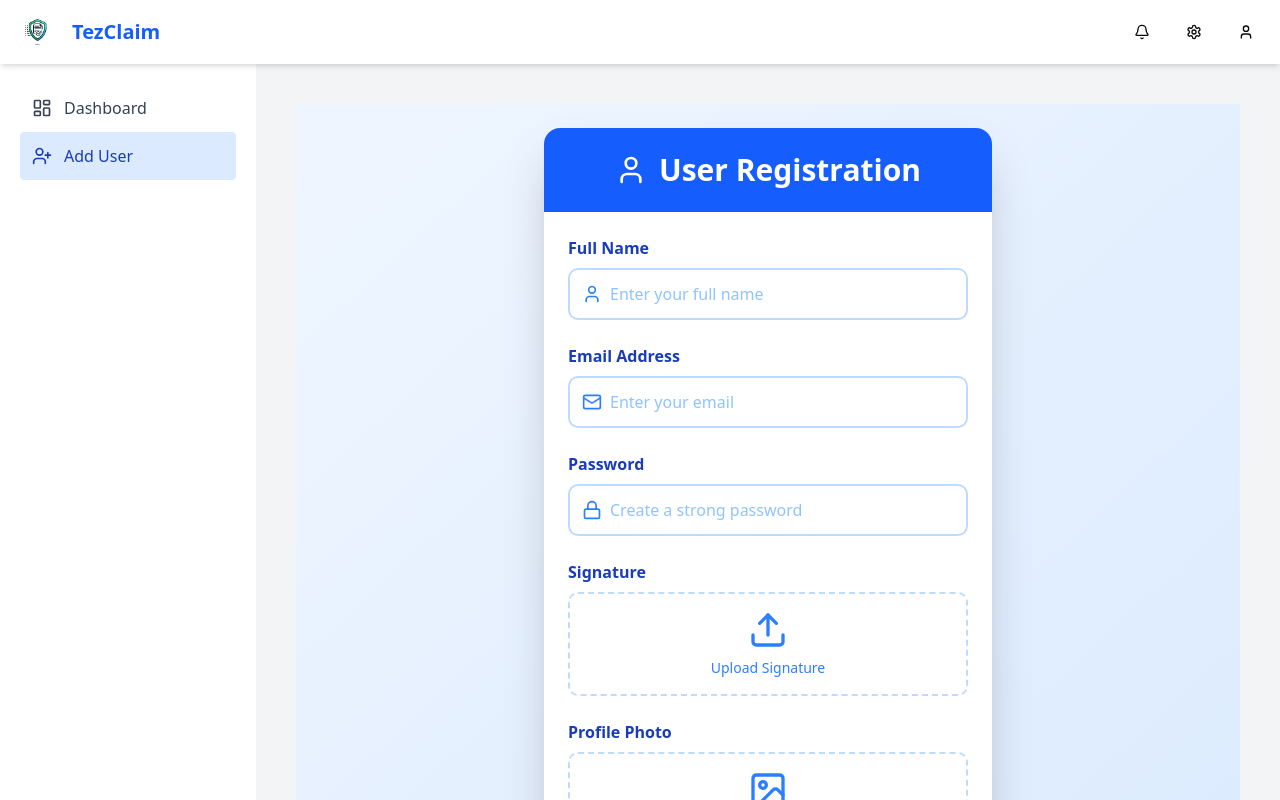
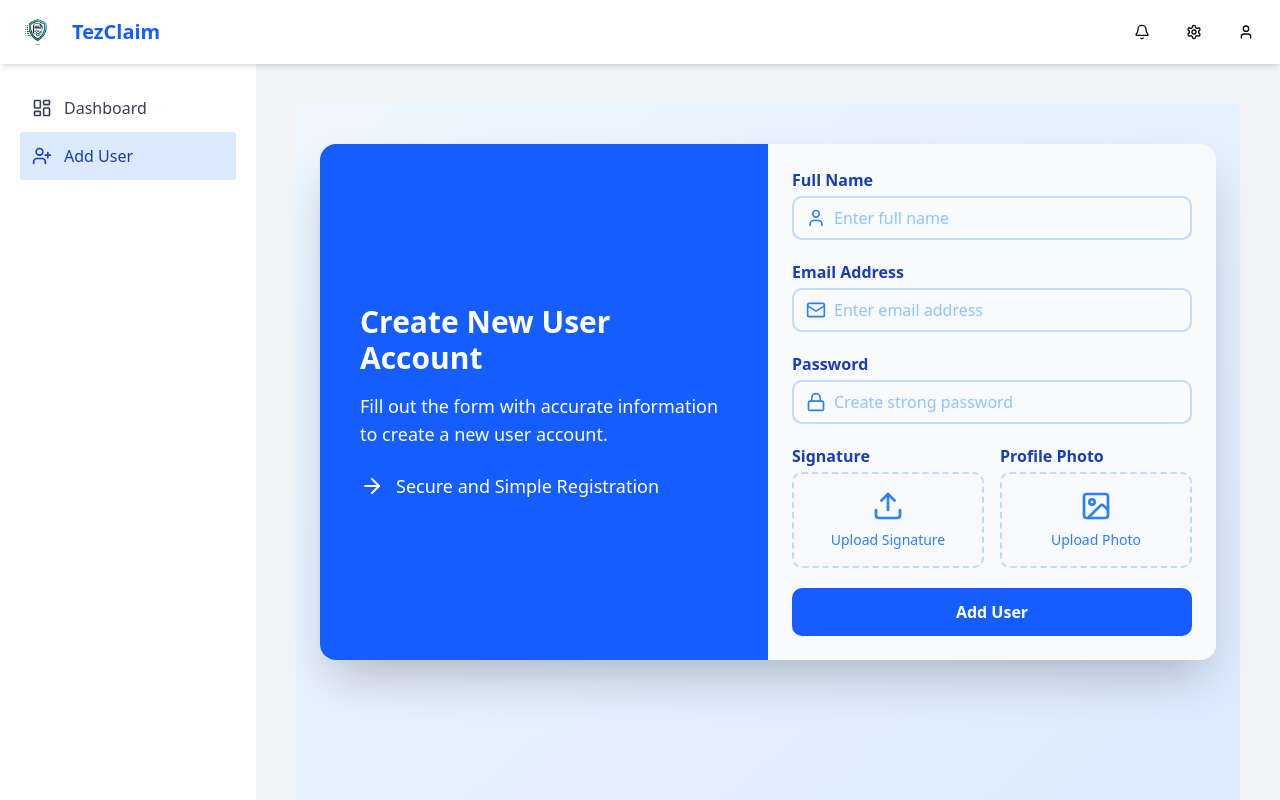
Before and after one commit to 20-HITESH-04/HackVerse_Brogrammers, a Next.js app in the folder my-app/: page /admin/addUser in a window 1280 px wide. Built offline with nearby package versions, Linux system fonts and the light colour scheme.

Commit message:
update addUser UI

```diff
--- a/my-app/app/admin/addUser/page.jsx
+++ b/my-app/app/admin/addUser/page.jsx
@@ -1,20 +1,27 @@
 "use client";
 
 import { useState } from "react";
-import { User, Mail, Lock, Image, Upload } from "lucide-react";
+import { User, Mail, Lock, Image, Upload, ArrowRight } from "lucide-react";
 
 const AddUser = () => {
   const [fullName, setFullName] = useState("");
   const [email, setEmail] = useState("");
   const [password, setPassword] = useState("");
-  const [signature, setSignature] = useState("");
-  const [photo, setPhoto] = useState("");
+  const [signature, setSignature] = useState(null);
+  const [photo, setPhoto] = useState(null);
   const [isSubmitting, setIsSubmitting] = useState(false);
 
   const handleFileUpload = (e, setState) => {
     const file = e.target.files[0];
     if (file) {
-      setState(file); // Store file object instead of Base64
+      const reader = new FileReader();
+      reader.onloadend = () => {
+        setState({
+          file: file,
+          preview: reader.result
+        });
+      };
+      reader.readAsDataURL(file);
     }
   };
 
@@ -22,32 +29,25 @@ const AddUser = () => {
     e.preventDefault();
     setIsSubmitting(true);
 
-    // Existing validation logic
     if (!fullName || !email || !password || !signature || !photo) {
-      console.error("All fields are required.");
+      alert("All fields are required.");
       setIsSubmitting(false);
       return;
     }
 
     if (password.length < 6) {
-      console.error("Password must be at least 6 characters long.");
+      alert("Password must be at least 6 characters long.");
       setIsSubmitting(false);
       return;
     }
 
     try {
-      console.log("Registering user...");
-      console.log("fullName:", fullName);
-      console.log("email:", email);
-      console.log("password:", password);
-      console.log("signature:", signature);
-      console.log("photo:", photo);
       const formData = new FormData();
       formData.append("fullName", fullName);
       formData.append("email", email);
       formData.append("password", password);
-      formData.append("signature", signature); // File object
-      formData.append("photo", photo); // File object
+      formData.append("signature", signature.file);
+      formData.append("photo", photo.file);
 
       const response = await fetch("http://localhost:3001/api/user/register", {
         method: "POST",
@@ -59,96 +59,83 @@ const AddUser = () => {
         throw new Error(data.message || "Failed to register user");
       }
 
-      console.log("User added successfully:", data);
-      // Reset form
+      alert("User added successfully!");
       setFullName("");
       setEmail("");
       setPassword("");
-      setSignature("");
-      setPhoto("");
+      setSignature(null);
+      setPhoto(null);
     } catch (error) {
-      console.error("Error adding user:", error);
+      alert(`Error adding user: ${error.message}`);
     } finally {
       setIsSubmitting(false);
     }
   };
 
   return (
-    <div className="min-h-screen bg-gradient-to-br from-blue-50 to-blue-100 flex items-center justify-center p-6">
-      <div className="w-full max-w-md bg-white shadow-2xl rounded-2xl overflow-hidden">
-        <div className="bg-blue-600 p-6 text-center">
-          <h2 className="text-3xl font-bold text-white flex items-center justify-center gap-3">
-            <User className="w-8 h-8" />
-            User Registration
-          </h2>
+    <div className="min-h-screen bg-gradient-to-br from-blue-50 to-blue-100 flex items-start justify-center p-4 pt-10">
+      <div className="w-full max-w-4xl bg-white shadow-2xl rounded-2xl overflow-hidden flex">
+        <div className="w-1/2 bg-blue-600 p-10 flex flex-col justify-center text-white relative">
+          <h2 className="text-3xl font-bold mb-4">Create New User Account</h2>
+          <p className="text-lg mb-6">
+            Fill out the form with accurate information to create a new user account.
+          </p>
+          <div className="flex items-center text-lg">
+            <ArrowRight className="mr-3" />
+            <span>Secure and Simple Registration</span>
+          </div>
         </div>
 
-        <form onSubmit={handleSubmit} className="p-6 space-y-6">
-          {/* Full Name Input */}
-          <div className="relative">
-            <label className="block text-blue-800 font-semibold mb-2">
-              Full Name
-            </label>
-            <div className="flex items-center border-2 border-blue-200 rounded-lg focus-within:border-blue-500 transition-all">
-              <span className="pl-3 text-blue-500">
-                <User className="w-5 h-5" />
-              </span>
+        <div className="w-1/2 p-6 bg-gray-50">
+          <form onSubmit={handleSubmit} className="space-y-5">
+            <div>
+              <label className="block text-blue-800 font-semibold mb-1">Full Name</label>
+              <div className="flex items-center border-2 border-blue-200 rounded-lg focus-within:border-blue-500">
+                <span className="pl-3 text-blue-500"><User className="w-5 h-5" /></span>
                 <input
                   type="text"
                   value={fullName}
                   onChange={(e) => setFullName(e.target.value)}
-                placeholder="Enter your full name"
+                  placeholder="Enter full name"
                   required
-                className="w-full p-3 pl-2 outline-none text-blue-800 placeholder-blue-300"
+                  className="w-full p-2 pl-2 outline-none text-blue-800 placeholder-blue-300 bg-transparent"
                 />
               </div>
             </div>
 
-          {/* Email Input */}
-          <div className="relative">
-            <label className="block text-blue-800 font-semibold mb-2">
-              Email Address
-            </label>
-            <div className="flex items-center border-2 border-blue-200 rounded-lg focus-within:border-blue-500 transition-all">
-              <span className="pl-3 text-blue-500">
-                <Mail className="w-5 h-5" />
-              </span>
+            <div>
+              <label className="block text-blue-800 font-semibold mb-1">Email Address</label>
+              <div className="flex items-center border-2 border-blue-200 rounded-lg focus-within:border-blue-500">
+                <span className="pl-3 text-blue-500"><Mail className="w-5 h-5" /></span>
                 <input
                   type="email"
                   value={email}
                   onChange={(e) => setEmail(e.target.value)}
-                placeholder="Enter your email"
+                  placeholder="Enter email address"
                   required
-                className="w-full p-3 pl-2 outline-none text-blue-800 placeholder-blue-300"
+                  className="w-full p-2 pl-2 outline-none text-blue-800 placeholder-blue-300 bg-transparent"
                 />
               </div>
             </div>
 
-          {/* Password Input */}
-          <div className="relative">
-            <label className="block text-blue-800 font-semibold mb-2">
-              Password
-            </label>
-            <div className="flex items-center border-2 border-blue-200 rounded-lg focus-within:border-blue-500 transition-all">
-              <span className="pl-3 text-blue-500">
-                <Lock className="w-5 h-5" />
-              </span>
+            <div>
+              <label className="block text-blue-800 font-semibold mb-1">Password</label>
+              <div className="flex items-center border-2 border-blue-200 rounded-lg focus-within:border-blue-500">
+                <span className="pl-3 text-blue-500"><Lock className="w-5 h-5" /></span>
                 <input
                   type="password"
                   value={password}
                   onChange={(e) => setPassword(e.target.value)}
-                placeholder="Create a strong password"
+                  placeholder="Create strong password"
                   required
-                className="w-full p-3 pl-2 outline-none text-blue-800 placeholder-blue-300"
+                  className="w-full p-2 pl-2 outline-none text-blue-800 placeholder-blue-300 bg-transparent"
                 />
               </div>
             </div>
 
-          {/* Signature Upload */}
-          <div>
-            <label className="block text-blue-800 font-semibold mb-2">
-              Signature
-            </label>
+            <div className="flex space-x-4">
+              <div className="w-1/2">
+                <label className="block text-blue-800 font-semibold mb-1">Signature</label>
                 <div className="border-2 border-dashed border-blue-200 rounded-lg p-4 text-center">
                   <input
                     type="file"
@@ -158,30 +145,16 @@ const AddUser = () => {
                     className="hidden"
                     id="signature-upload"
                   />
-              <label
-                htmlFor="signature-upload"
-                className="cursor-pointer flex flex-col items-center text-blue-500 hover:text-blue-700"
-              >
-                <Upload className="w-10 h-10 mb-2" />
-                <span className="text-sm">
-                  {signature ? "Change Signature" : "Upload Signature"}
-                </span>
+                  <label htmlFor="signature-upload" className="cursor-pointer flex flex-col items-center text-blue-500 hover:text-blue-700">
+                    <Upload className="w-8 h-8 mb-2" />
+                    <span className="text-sm">{signature ? "Change Signature" : "Upload Signature"}</span>
                   </label>
-              {signature && (
-                <img
-                  src={signature}
-                  alt="Signature Preview"
-                  className="mt-4 mx-auto h-24 object-contain rounded-md shadow-md"
-                />
-              )}
+                  {signature && <img src={signature.preview} alt="Signature Preview" className="mt-4 mx-auto h-20 object-contain rounded-md shadow-md" />}
                 </div>
               </div>
 
-          {/* Photo Upload */}
-          <div>
-            <label className="block text-blue-800 font-semibold mb-2">
-              Profile Photo
-            </label>
+              <div className="w-1/2">
+                <label className="block text-blue-800 font-semibold mb-1">Profile Photo</label>
                 <div className="border-2 border-dashed border-blue-200 rounded-lg p-4 text-center">
                   <input
                     type="file"
@@ -191,44 +164,26 @@ const AddUser = () => {
                     className="hidden"
                     id="photo-upload"
                   />
-              <label
-                htmlFor="photo-upload"
-                className="cursor-pointer flex flex-col items-center text-blue-500 hover:text-blue-700"
-              >
-                <Image className="w-10 h-10 mb-2" />
-                <span className="text-sm">
-                  {photo ? "Change Photo" : "Upload Photo"}
-                </span>
+                  <label htmlFor="photo-upload" className="cursor-pointer flex flex-col items-center text-blue-500 hover:text-blue-700">
+                    <Image className="w-8 h-8 mb-2" />
+                    <span className="text-sm">{photo ? "Change Photo" : "Upload Photo"}</span>
                   </label>
-              {photo && (
-                <img
-                  src={photo}
-                  alt="Photo Preview"
-                  className="mt-4 mx-auto h-24 w-24 object-cover rounded-full shadow-md"
-                />
-              )}
+                  {photo && <img src={photo.preview} alt="Photo Preview" className="mt-4 mx-auto h-20 w-20 object-cover rounded-full shadow-md" />}
+                </div>
               </div>
             </div>
 
-          {/* Submit Button */}
             <button
               type="submit"
               disabled={isSubmitting}
-            className={`
-                            w-full py-3 rounded-lg text-white font-bold
-                            ${
-                              isSubmitting
-                                ? "bg-blue-400 cursor-not-allowed"
-                                : "bg-blue-600 hover:bg-blue-700 hover:shadow-lg"
-                            }
-                            transition-all duration-300 ease-in-out transform hover:scale-[1.02]
-                        `}
+              className={`w-full py-3 rounded-lg text-white font-bold ${isSubmitting ? "bg-blue-400 cursor-not-allowed" : "bg-blue-600 hover:bg-blue-700 hover:shadow-lg"} transition-all duration-300 ease-in-out transform hover:scale-105`}
             >
               {isSubmitting ? "Registering..." : "Add User"}
             </button>
           </form>
         </div>
       </div>
+    </div>
   );
 };
 
```
Lines whose indentation alone changed are shown as unchanged.
